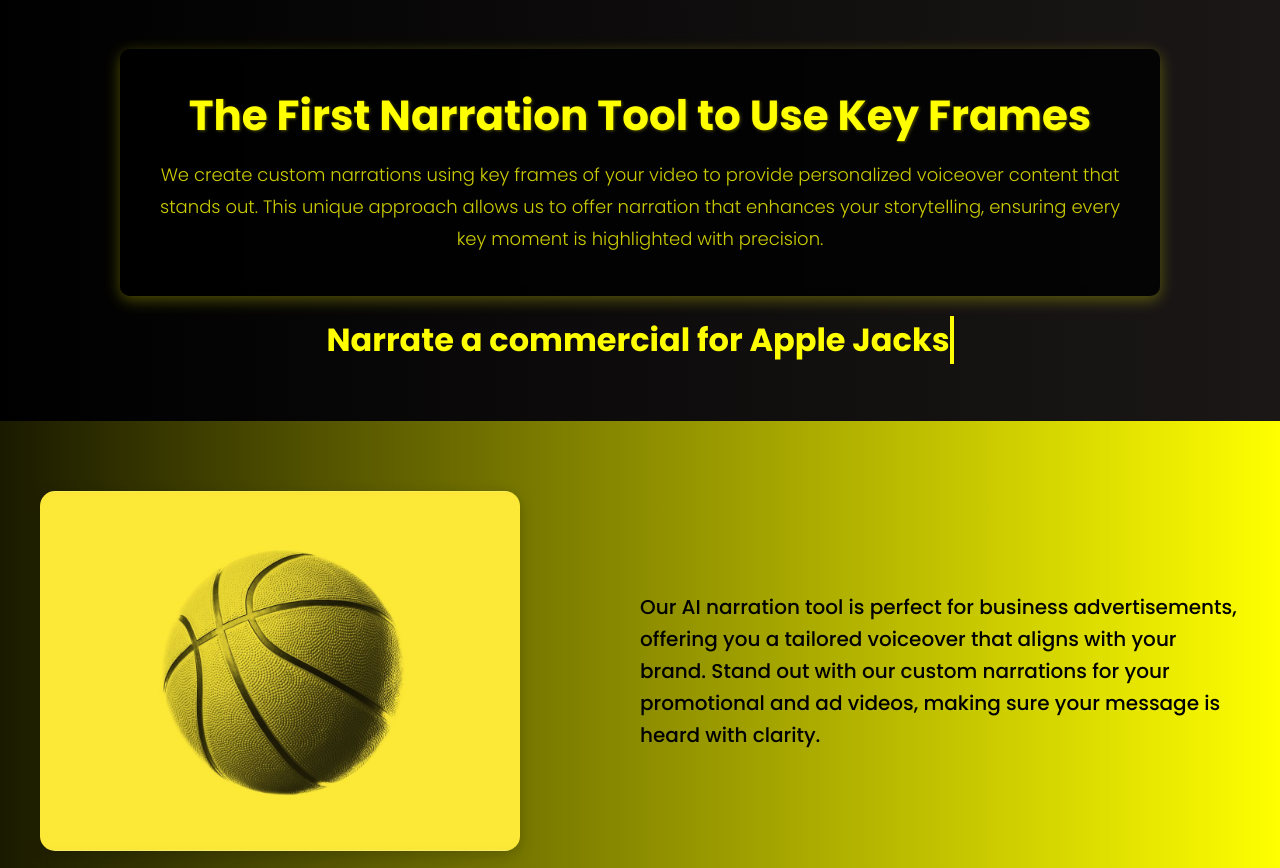
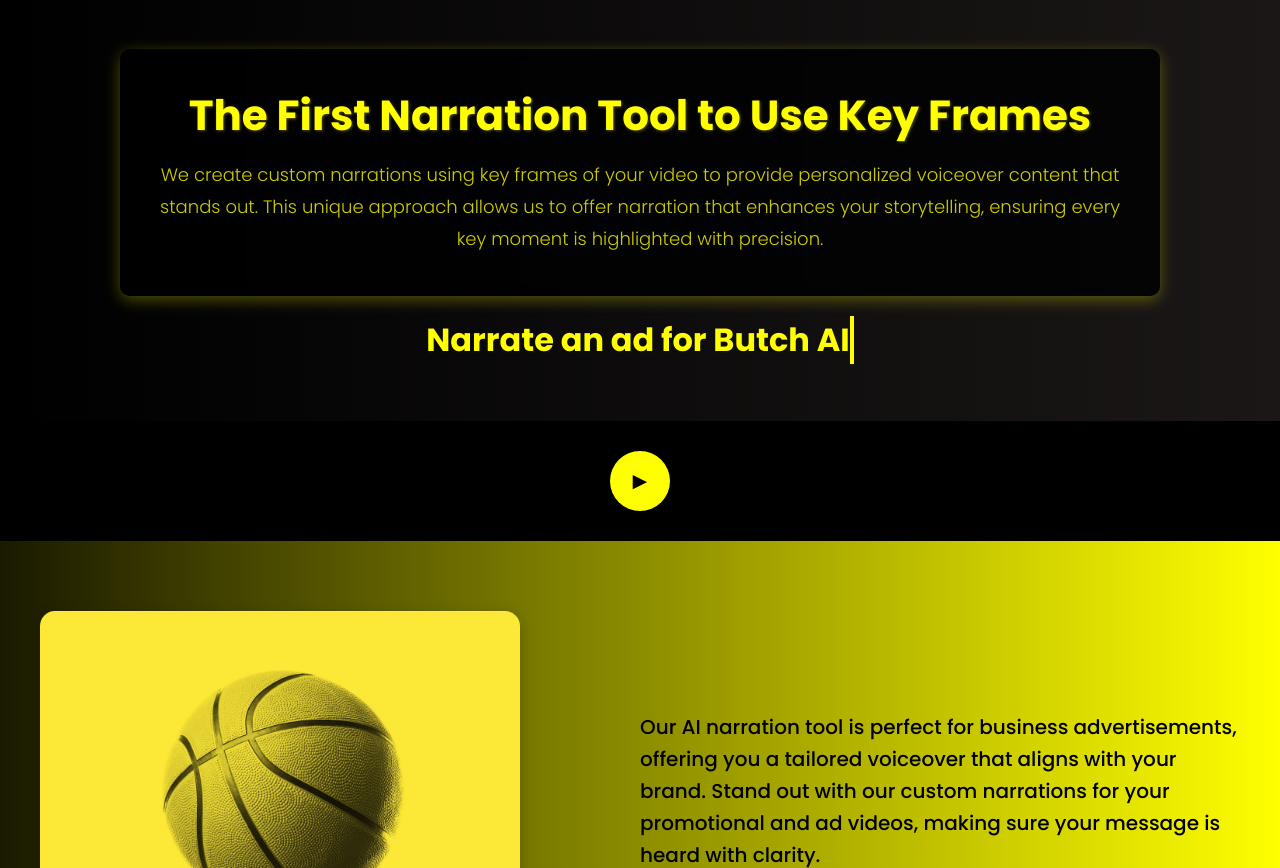
Before and after one commit to jbsam7/ButchAI, a Flask app: page / in a window 1280 px wide. Shown: the part 253-1121 px from the top of the page. Run offline with Flask 3, Linux system fonts and the light colour scheme.

Commit message:
added signup platforms and updated main to have play/pause narration

```diff
--- a/templates/main.html
+++ b/templates/main.html
@@ -284,6 +284,40 @@
             from, to { border-color: transparent; }
             50% { border-color: yellow; }
         }
+
+        .audio-container {
+            display: flex;
+            align-items: center;
+            justify-content: center;
+            margin: 20px auto;
+            padding: 10px;
+            border-radius: 10px;
+            background-color: black; /* Optional: Background color for the container */
+            max-width: fit-content;
+        }
+
+        #playPauseBtn {
+            background-color: yellow;
+            border: none;
+            border-radius: 50%;
+            width: 60px;
+            height: 60px;
+            cursor: pointer;
+            font-size: 24px;
+            display: flex;
+            align-items: center;
+            justify-content: center;
+            transition: background-color 0.3s;
+        }
+
+        #playPauseBtn:hover {
+            background-color: #ffd700; /* Slightly darker yellow on hover */
+        }
+
+        #playPauseBtn:focus {
+            outline: none;
+        }
+
 
         /* Third banner */
         .third-banner {
@@ -591,9 +625,18 @@
 
         <div>
             <div class="scroll-banner-text">
-                Narrate a commercial for Apple Jacks<br>
+                Narrate an ad for Butch AI<br>
             </div>
         </div>
+    </div>
+    <div class="audio-container">
+        <audio id="audioPlayer">
+            <source src="{{ url_for('static', filename='video_summary_audio.mp3') }}" type="audio/mp3">
+            Your browser does not support the audio element.
+        </audio>
+        <button id="playPauseBtn" class="play">
+            &#9658; <!-- Play icon -->
+        </button>
     </div>
 
     <!-- Third banner section-->
@@ -628,6 +671,33 @@
         </div>
     </div>
     <script>
+        // Wait for the DOM to load
+        document.addEventListener('DOMContentLoaded', function() {
+            const audio = document.getElementById('audioPlayer');
+            const playPauseBtn = document.getElementById('playPauseBtn');
+
+            // Function to update button icon
+            function updateButton() {
+                if (audio.paused) {
+                    playPauseBtn.innerHTML = '&#9658;'; // Play icon
+                } else {
+                    playPauseBtn.innerHTML = '&#10074;&#10074;'; // Pause icon
+                }
+            }
+
+            // Toggle play/pause on button click
+            playPauseBtn.addEventListener('click', function() {
+                if (audio.paused) {
+                    audio.play();
+                } else {
+                    audio.pause();
+                }
+                updateButton();
+            });
+
+            // Update button icon when audio ends
+            audio.addEventListener('ended', updateButton);
+        });
         // Remove the intro overlay after the animation ends
         document.addEventListener("DOMContentLoaded", function () {
             const introOverlay = document.querySelector('.intro-overlay');
```
Also changed, not shown: templates/signup.html (+6 -6 lines).
